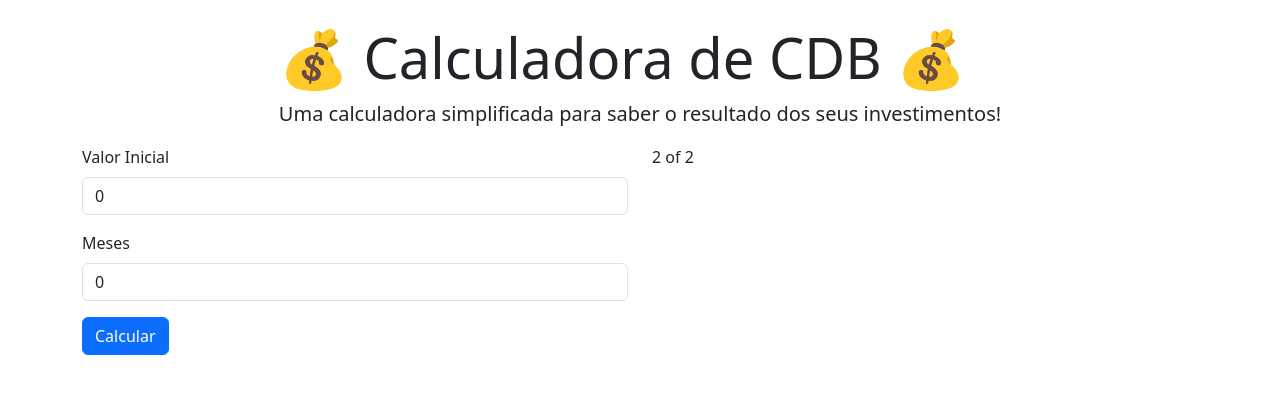
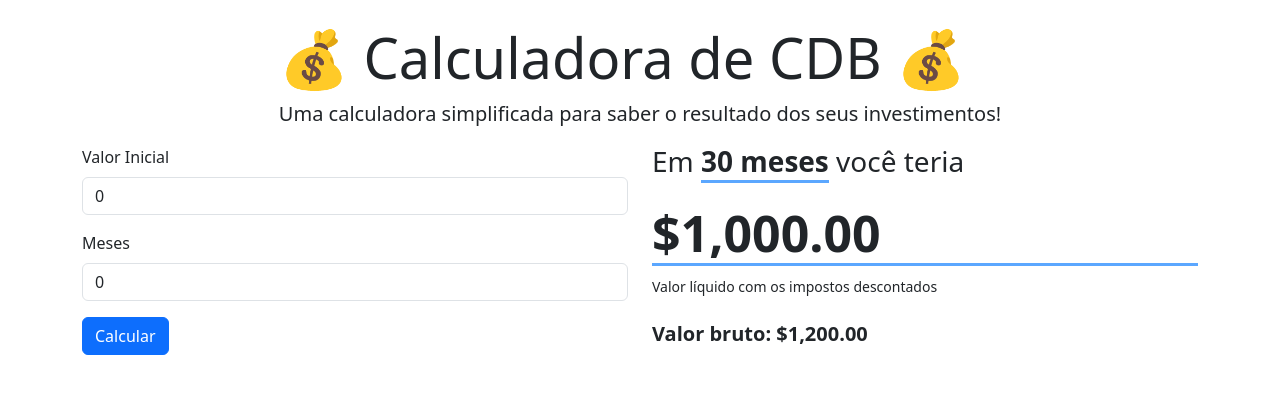
Before and after one commit to ThiagoAndradedev1/Calculo-CDB, an Angular app: page / in a window 1280 px wide. Shown: the top 394 px of the page. Built offline with nearby package versions, Linux system fonts and the light colour scheme.

Commit message:
Inclui componente de resultado de simulação

```diff
--- /dev/null
+++ b/src/app/home/components/simulation-results/simulation-results.component.html
@@ -0,0 +1,15 @@
+<div>
+  <h3>
+    Em <span class="highlight-text fw-bold">{{ months }} meses</span> você teria
+  </h3>
+
+  <div class="my-4">
+    <h1 class="result highlight-text fw-bold">
+      {{ discountedValue | currency }}
+    </h1>
+
+    <small>Valor líquido com os impostos descontados</small>
+  </div>
+
+  <h5 class="fw-bold">Valor bruto: {{ totalValue | currency }}</h5>
+</div>
--- /dev/null
+++ b/src/app/home/components/simulation-results/simulation-results.component.scss
@@ -0,0 +1,7 @@
+.result {
+  font-size: 50px;
+}
+
+.highlight-text {
+  border-bottom: 3px solid #5ba7ff;
+}
--- /dev/null
+++ b/src/app/home/components/simulation-results/simulation-results.component.ts
@@ -0,0 +1,21 @@
+import { CommonModule } from '@angular/common';
+import {
+  ChangeDetectionStrategy,
+  Component,
+  Input,
+  type OnInit,
+} from '@angular/core';
+
+@Component({
+  selector: 'app-simulation-results',
+  standalone: true,
+  imports: [CommonModule],
+  templateUrl: './simulation-results.component.html',
+  styleUrl: './simulation-results.component.scss',
+  changeDetection: ChangeDetectionStrategy.OnPush,
+})
+export class SimulationResultsComponent {
+  @Input() months = 0;
+  @Input() totalValue = 0;
+  @Input() discountedValue = 0;
+}
--- a/src/app/home/home.component.html
+++ b/src/app/home/home.component.html
@@ -39,6 +39,12 @@
         <button type="submit" class="btn btn-primary">Calcular</button>
       </form>
     </div>
-    <div class="col-12 col-lg-6">2 of 2</div>
+    <div class="col-12 col-lg-6">
+      <app-simulation-results
+        [discountedValue]="1000"
+        [totalValue]="1200"
+        [months]="30"
+      />
+    </div>
   </div>
 </div>
--- a/src/app/home/home.component.ts
+++ b/src/app/home/home.component.ts
@@ -2,13 +2,14 @@ import { CommonModule } from '@angular/common';
 import { ChangeDetectionStrategy, Component, type OnInit } from '@angular/core';
 import { CdbSimulatorService } from '../data/services/cdb-simulator.service';
 import { FormBuilder, ReactiveFormsModule, Validators } from '@angular/forms';
+import { SimulationResultsComponent } from './components/simulation-results/simulation-results.component';
 
 @Component({
   selector: 'app-home',
   standalone: true,
-  imports: [CommonModule, ReactiveFormsModule],
+  imports: [CommonModule, ReactiveFormsModule, SimulationResultsComponent],
   templateUrl: './home.component.html',
-  styleUrl: './home.component.css',
+  styleUrl: './home.component.scss',
   changeDetection: ChangeDetectionStrategy.OnPush,
 })
 export class HomeComponent implements OnInit {
```
Also changed, not shown: src/app/home/home.component.scss (renamed from src/app/home/home.component.css), 1 other file (tests, documents, lock files or other folders).
